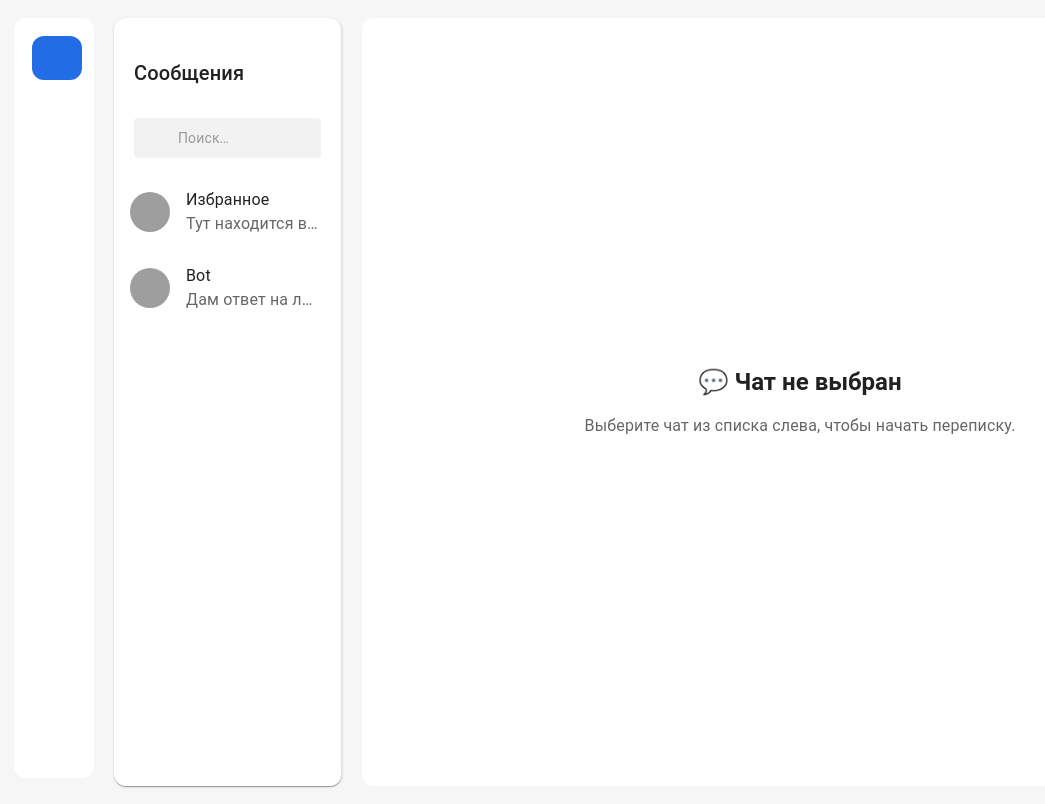
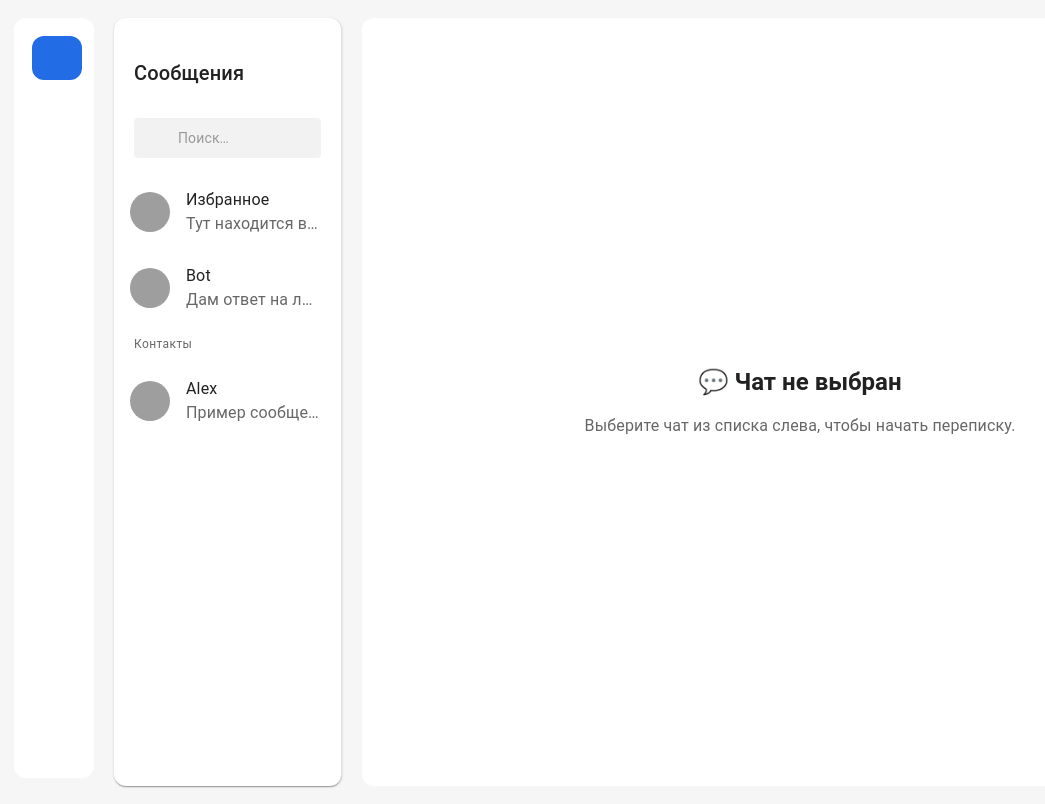
Before and after one commit to Guessler/Messenger-frontend, a Next.js app: page /chats in a window 1280 px wide. Shown: the whole page, without its empty margins (4-1049 px from the left). Built offline with nearby package versions, Linux system fonts and the light colour scheme; no server answers; sample sign-in values are in the browser's storage; grey boxes are pictures that could not be loaded; some icons are missing.

Commit message:
add-contacts-demo

```diff
--- a/src/components/ui/Contacts/Contacts.tsx
+++ b/src/components/ui/Contacts/Contacts.tsx
@@ -1,5 +1,3 @@
-// components/ui/Contacts/Contacts.tsx
-
 import * as React from 'react';
 import Typography from '@mui/material/Typography';
 import Paper from '@mui/material/Paper';
@@ -11,21 +9,22 @@ import Avatar from '@mui/material/Avatar';
 import { env } from "@utils";
 import { useDispatch } from 'react-redux';
 import { selectContact } from '@/store/reducers/workspaceReducer';
-import Link from 'next/link';
 import Button from '@mui/material/Button';
 import EditIcon from '@mui/icons-material/Edit';
 import SearchIcon from '@mui/icons-material/Search';
 import { alpha, Box, InputBase, styled } from '@mui/material';
-import { useAppDispatch } from '@/hooks/redux';
+import { useAppDispatch, useAppSelector } from '@/hooks/redux';
 import { openModal } from '@/store/reducers/modalReducer';
 
 const MINIO_BUCKET_URL = env.MINIO_BUCKET_URL;
 
-type ContactProps = {
-    onSelectWorkspace?: (contact: { id: number; name: string; message: string }) => void;
-};
+export default function Contacts() {
+    const dispatch = useDispatch();
+    const modalDispatch = useAppDispatch();
 
-const messages = [
+    const contacts = useAppSelector((state) => state.contacts.contacts);
+
+    const staticContacts = [
         {
             id: 1,
             name: 'Избранное',
@@ -39,9 +38,6 @@ const messages = [
             person: `${MINIO_BUCKET_URL}/bot.svg`,
         },
     ];
-export default function Contacts() {
-    const dispatch = useDispatch();
-    const modalDispatch = useAppDispatch()
 
     return (
         <Paper
@@ -84,7 +80,7 @@ export default function Contacts() {
                         alignItems: 'center',
                         justifyContent: 'center',
                     }}
-                    onClick={() => { modalDispatch(openModal()) }}
+                    onClick={() => modalDispatch(openModal())}
                 >
                     <EditIcon fontSize="small" />
                 </Button>
@@ -99,15 +95,13 @@ export default function Contacts() {
                         placeholder="Поиск…"
                         inputProps={{ 'aria-label': 'поиск контактов' }}
                         className="search-input"
-                        sx={{
-                            fontSize: '0.875rem',
-                        }}
+                        sx={{ fontSize: '0.875rem' }}
                     />
                 </SearchWrapper>
             </Box>
 
             <List sx={{ mb: 2 }}>
-                {messages.map(({ id, name, message, person }) => (
+                {staticContacts.map(({ id, name, message, person }) => (
                     <ListItemButton
                         key={id}
                         onClick={() => dispatch(selectContact({ id, name, message }))}
@@ -131,11 +125,55 @@ export default function Contacts() {
                         />
                     </ListItemButton>
                 ))}
+
+                {contacts.length > 0 && (
+                    <Box sx={{ px: 2.5, py: 1 }}>
+                        <Typography variant="caption" color="text.secondary">
+                            Контакты
+                        </Typography>
+                    </Box>
+                )}
+
+                {contacts.map((contact) => (
+                    <ListItemButton
+                        key={contact.id}
+                        onClick={() => dispatch(selectContact({
+                            id: contact.id,
+                            name: contact.name,
+                            message: "Пример последнего сообщения"
+                        }))}
+                        sx={{
+                            boxShadow: 'none',
+                            borderRadius: 0,
+                            '&:hover': {
+                                backgroundColor: 'action.hover',
+                            },
+                            '&:focus-visible': {
+                                outline: 'none',
+                            },
+                        }}
+                    >
+                        <ListItemAvatar>
+                            <Avatar alt={contact.name} src={`${MINIO_BUCKET_URL}/default-avatar.png`} />
+                        </ListItemAvatar>
+                        <ListItemText
+                            primary={<Typography noWrap>{contact.name}</Typography>}
+                            secondary={<Typography noWrap color="text.secondary">Пример сообщения</Typography>}
+                        />
+                    </ListItemButton>
+                ))}
+
+                {contacts.length === 0 && (
+                    <Box sx={{ px: 2.5, py: 2 }}>
+                        <Typography variant="body2" color="text.secondary" align="center">
+                            Контактов пока нет
+                        </Typography>
+                    </Box>
+                )}
             </List>
         </Paper>
     );
 }
-
 
 const SearchWrapper = styled('div')(({ theme }) => ({
     position: 'relative',
--- a/src/components/ui/CreateNewWorkspace/index.tsx
+++ b/src/components/ui/CreateNewWorkspace/index.tsx
@@ -11,6 +11,7 @@ import {
 } from '@mui/material';
 import { useAppSelector, useAppDispatch } from '@/hooks/redux';
 import { closeModal } from '@/store/reducers/modalReducer';
+import { addContact } from '@/store/reducers/contactsSlice';
 
 interface CreateNewWorkspaceProps {
     onCreate: (workspaceData: { name: string; description: string }) => void;
@@ -18,6 +19,7 @@ interface CreateNewWorkspaceProps {
 
 export default function CreateNewWorkspace({ onCreate }: CreateNewWorkspaceProps) {
     const dispatch = useAppDispatch();
+    const addCustomerDispatch = useAppDispatch();
     const isModalOpen = useAppSelector((state) => state.modal.open);
     const [name, setName] = useState('');
     const [description, setDescription] = useState('');
@@ -31,6 +33,7 @@ export default function CreateNewWorkspace({ onCreate }: CreateNewWorkspaceProps
     const handleCreate = () => {
         if (!name.trim()) return;
 
+        addCustomerDispatch(addContact({name: name.trim()}))
         onCreate({ name, description });
         handleClose();
     };
--- a/src/store/store.ts
+++ b/src/store/store.ts
@@ -2,12 +2,14 @@ import { configureStore } from '@reduxjs/toolkit';
 import authReducer from './reducers/auth.slice';
 import  modalReducer  from './reducers/modalReducer';
 import workspaceReducer from './reducers/workspaceReducer';
+import contactsSlice from './reducers/contactsSlice';
 
 export const store = configureStore({
     reducer: {
         auth: authReducer,
         modal: modalReducer,
         workspace: workspaceReducer,
+        contacts: contactsSlice
     },
 });
 
```
Lines whose indentation alone changed are shown as unchanged.
